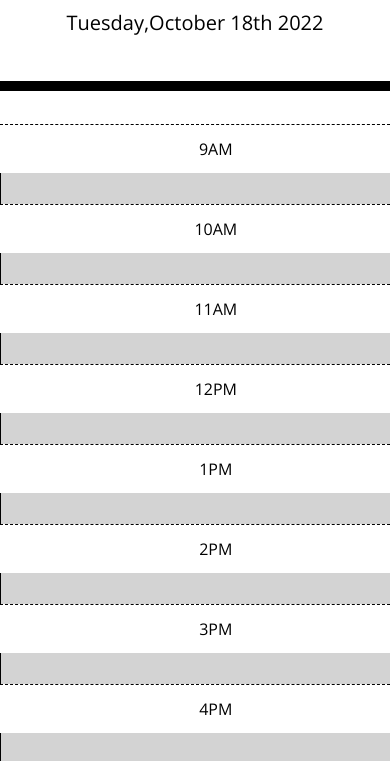
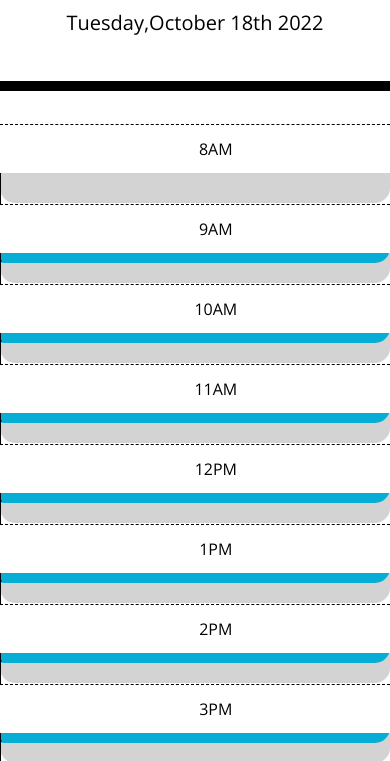
Before and after one commit to Jm1211/API-challenge-Work-day-scheduler, a plain HTML site: page index.html in a window 390 px wide. Shown: the part 256-1017 px from the top of the page. Drawn offline with nearby package versions, Linux system fonts and the light colour scheme.

Commit message:
fixed loop for color change

```diff
--- a/assets/script.js
+++ b/assets/script.js
@@ -12,40 +12,41 @@ $(document).ready(function () {
     })
 
 
-
-    $("#hour-9 .description").val(localStorage.getItem("hour-9"));
-    $("#hour-10 .description").val(localStorage.getItem("hour-10"));
-    $("#hour-11 .description").val(localStorage.getItem("hour-11"));
-    $("#hour-12 .description").val(localStorage.getItem("hour-12"));
-    $("#hour-1 .description").val(localStorage.getItem("hour-1"));
-    $("#hour-2 .description").val(localStorage.getItem("hour-2"));
-    $("#hour-3 .description").val(localStorage.getItem("hour-3"));
-    $("#hour-4 .description").val(localStorage.getItem("hour-4"));
-    $("#hour-5 .description").val(localStorage.getItem("hour-5"));
-
-});
+    $("#hour9 .description").val(localStorage.getItem("hour9"));
+    $("#hour10 .description").val(localStorage.getItem("hour10"));
+    $("#hour11 .description").val(localStorage.getItem("hour11"));
+    $("#hour12 .description").val(localStorage.getItem("hour12"));
+    $("#hour13 .description").val(localStorage.getItem("hour13"));
+    $("#hour14 .description").val(localStorage.getItem("hour14"));
+    $("#hour15 .description").val(localStorage.getItem("hour15"));
+    $("#hour16 .description").val(localStorage.getItem("hour16"));
+    $("#hour17 .description").val(localStorage.getItem("hour17"));
 
     function hourTracker(){
         var currentTime=moment().hour();
 
         $(".time-block").each(function(){
             var blockTime=parseInt($(this).attr("id").split("hour")[1]);
-
-        if(blockTime<currentTime){
-            $(this).removeClass('future');
-            $(this).removeClass('present');
+                console.log(blockTime,currentTime)
+            if(blockTime < currentTime){
+                $(this).removeClass("future");
+                $(this).removeClass("present");
+                $(this).addClass("past");
             }
-        else if(blockTime=currentTime){
-            $(this).removeClass('past');
-            $(this).removeClass('future');
-            $(this).addClass('present');
+            else if(blockTime === currentTime){
+                $(this).removeClass("past");
+                $(this).removeClass("future");
+                $(this).addClass("present");
 
             }
             else {
-            $(this).removeClass('past');
-            $(this).removeClass('present');
-            $(this).addClass('future');
+                $(this).removeClass("past");
+                $(this).removeClass("present");
+                $(this).addClass("future");
             }
         })
 
     }
+    hourTracker();
+
+})
--- a/index.html
+++ b/index.html
@@ -30,67 +30,74 @@
     </header>
     <div class="container">
       <!-- Timeblocks go here -->
-      <div id="hour-9" class="row time-block">
+      <div id="hour8" class="row time-block">
+        <div class="col-md-1 hour">
+          8AM
+        </div>
+        <textarea class="col-md-10 description"></textarea>
+        <button class="btn saveBtn col-md-1"><i class="fas fa-save"></i></button>
+      </div>
+      <div id="hour9" class="row time-block">
         <div class="col-md-1 hour">
           9AM
         </div>
-        <textarea class="col-md-10 description past"></textarea>
+        <textarea class="col-md-10 description"></textarea>
         <button class="btn saveBtn col-md-1"><i class="fas fa-save"></i></button>
       </div>
-      <div id="hour-10" class="row time-block">
+      <div id="hour10" class="row time-block">
         <div class="col-md-1 hour">
           10AM
         </div>
-        <textarea class="col-md-10 description past"></textarea>
+        <textarea class="col-md-10 description"></textarea>
         <button class="btn saveBtn col-md-1"><i class="fas fa-save"></i></button>
       </div>
-      <div id="hour-11" class="row time-block">
+      <div id="hour11" class="row time-block">
         <div class="col-md-1 hour">
           11AM
         </div>
-        <textarea class="col-md-10 description past"></textarea>
+        <textarea class="col-md-10 description"></textarea>
         <button class="btn saveBtn col-md-1"><i class="fas fa-save"></i></button>
       </div>
-      <div id="hour-12" class="row time-block">
+      <div id="hour12" class="row time-block">
         <div class="col-md-1 hour">
           12PM
         </div>
-        <textarea class="col-md-10 description past"></textarea>
+        <textarea class="col-md-10 description"></textarea>
         <button class="btn saveBtn col-md-1"><i class="fas fa-save"></i></button>
       </div>
-      <div id="hour-1" class="row time-block">
+      <div id="hour13" class="row time-block">
         <div class="col-md-1 hour">
           1PM
         </div>
-        <textarea class="col-md-10 description past"></textarea>
+        <textarea class="col-md-10 description"></textarea>
         <button class="btn saveBtn col-md-1"><i class="fas fa-save"></i></button>
       </div>
-      <div id="hour-2" class="row time-block">
+      <div id="hour14" class="row time-block">
         <div class="col-md-1 hour">
           2PM
         </div>
-        <textarea class="col-md-10 description past"></textarea>
+        <textarea class="col-md-10 description"></textarea>
         <button class="btn saveBtn col-md-1"><i class="fas fa-save"></i></button>
       </div>
-      <div id="hour-3" class="row time-block">
+      <div id="hour15" class="row time-block">
         <div class="col-md-1 hour">
           3PM
         </div>
-        <textarea class="col-md-10 description past"></textarea>
+        <textarea class="col-md-10 description"></textarea>
         <button class="btn saveBtn col-md-1"><i class="fas fa-save"></i></button>
       </div>
-      <div id="hour-4" class="row time-block">
+      <div id="hour16" class="row time-block">
         <div class="col-md-1 hour">
           4PM
         </div>
-        <textarea class="col-md-10 description past"></textarea>
+        <textarea class="col-md-10 description"></textarea>
         <button class="btn saveBtn col-md-1"><i class="fas fa-save"></i></button>
       </div>
-      <div id="hour-5" class="row time-block">
+      <div id="hour17" class="row time-block">
         <div class="col-md-1 hour">
           5PM
         </div>
-        <textarea class="col-md-10 description past"></textarea>
+        <textarea class="col-md-10 description"></textarea>
         <button class="btn saveBtn col-md-1"><i class="fas fa-save"></i></button>
       </div>
     </div>
```
Lines whose indentation alone changed are shown as unchanged.
